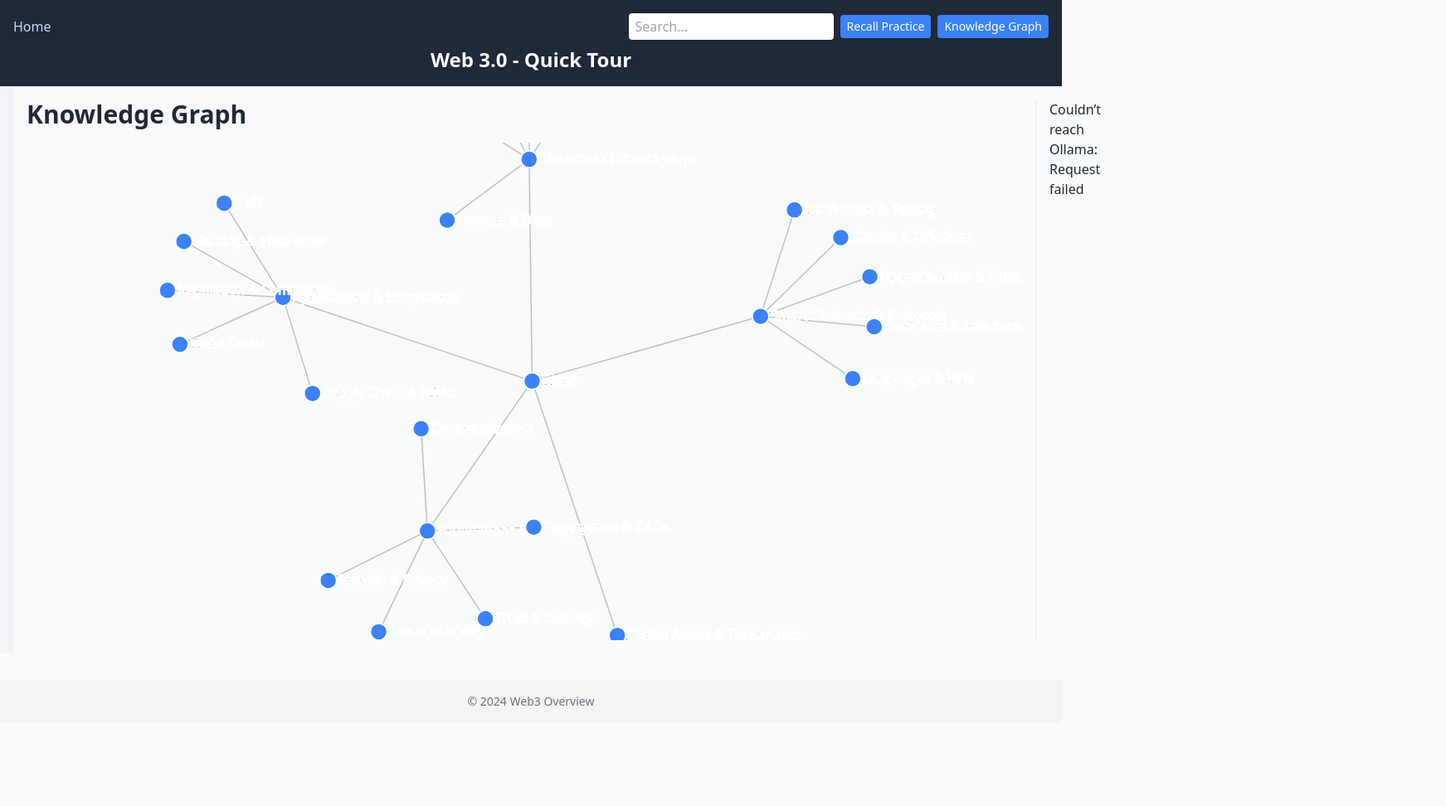
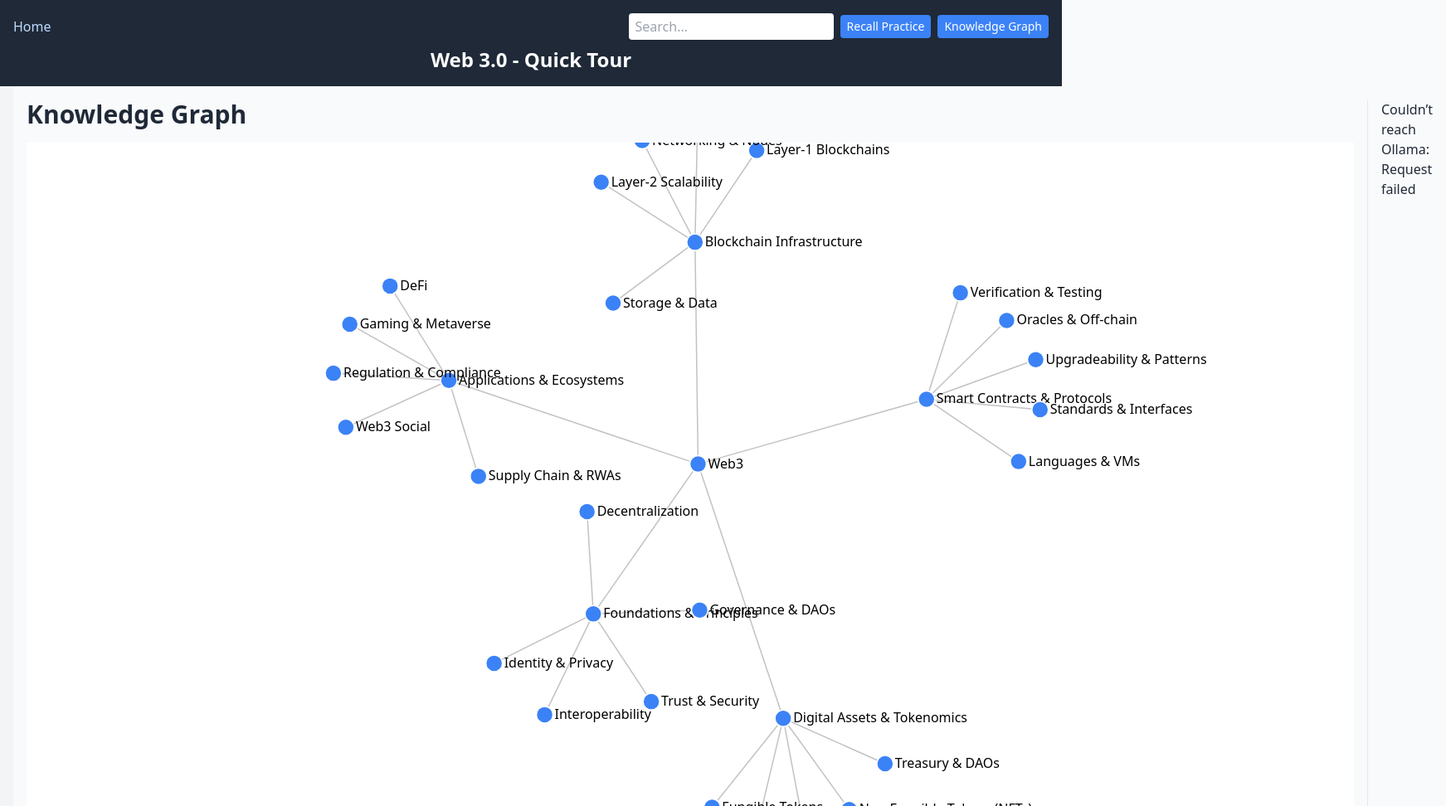
Before and after one commit to ksubramanian9/Web3_Overview, a website: page knowledge-graph.html in a window 1280 px wide. Shown: the top 972 px of the page at 83% size, 1743 px wide, since content can reach past the window. Before the commit the page ends 872 px from the top, so only its background shows below. Drawn offline with nearby package versions, Linux system fonts and the light colour scheme; no server answers; animation ran at ten frames a second.

Commit message:
Fix knowledge graph text color

```diff
--- a/knowledge-graph.html
+++ b/knowledge-graph.html
@@ -31,7 +31,7 @@
         <main class="flex-1 md:pr-4">
           <h1 class="text-3xl font-bold mb-4">Knowledge Graph</h1>
           <div class="overflow-x-auto">
-            <svg id="graph" class="min-w-[1200px] w-full h-[600px]"></svg>
+            <svg id="graph" class="min-w-[1600px] w-full h-[800px] bg-white"></svg>
           </div>
         </main>
         <aside id="ollama-info" class="md:w-1/3 md:border-l md:pl-4"></aside>
--- a/knowledge-graph.js
+++ b/knowledge-graph.js
@@ -15,8 +15,8 @@
   }
   traverse(data);
 
-  const width = 1200;
-  const height = 600;
+  const width = 1600;
+  const height = 800;
   const svg = d3.select('#graph').attr('viewBox', [0, 0, width, height]);
 
   const simulation = d3.forceSimulation(nodes)
@@ -33,8 +33,6 @@
     .attr('stroke-width', 1.5);
 
   const node = svg.append('g')
-    .attr('stroke', '#fff')
-    .attr('stroke-width', 1.5)
     .selectAll('g')
     .data(nodes)
     .join('g')
@@ -45,13 +43,16 @@
 
   node.append('circle')
     .attr('r', 10)
-    .attr('fill', '#3b82f6');
+    .attr('fill', '#3b82f6')
+    .attr('stroke', '#fff')
+    .attr('stroke-width', 1.5);
 
   node.append('text')
     .text(d => d.id)
     .attr('x', 12)
     .attr('y', '0.31em')
-    .attr('fill', '#000');
+    .attr('fill', '#000')
+    .attr('stroke', 'none');
 
   simulation.on('tick', () => {
     link
```
